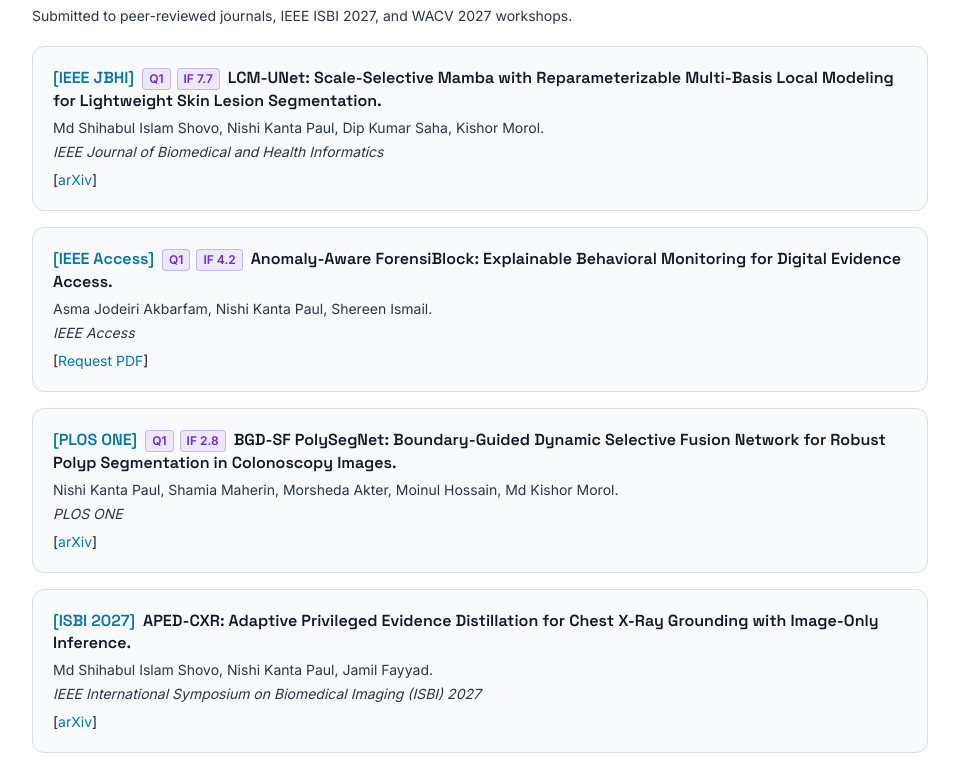
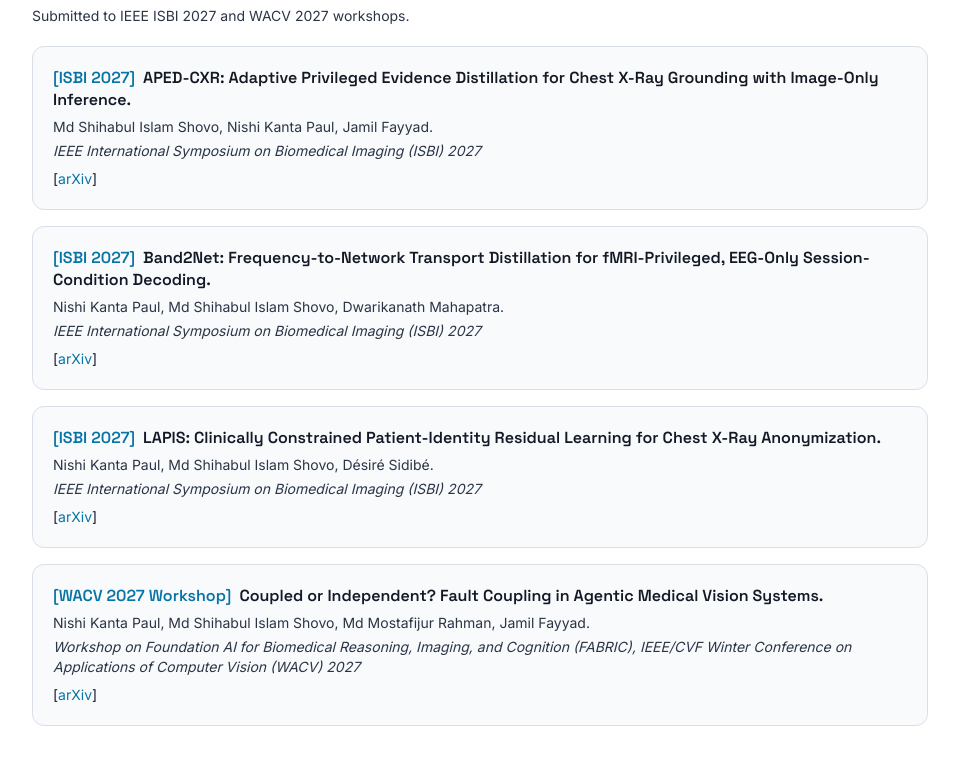
Before and after one commit to Nishi-Kanta-Paul/NIMISHES-Lab, a React (Vite) app: page /publications in a window 1280 px wide. Shown: the part 1302-2071 px from the top of the page, without its empty margins (160-1119 px from the left). Built offline with nearby package versions, Linux system fonts and the light colour scheme; the HTML template or start-up script is replaced by a standard one.

Commit message:
feat: update manuscript counts and publication details; refine research areas and descriptions

```diff
--- a/index.html
+++ b/index.html
@@ -5,7 +5,7 @@
     <meta name="viewport" content="width=device-width, initial-scale=1.0" />
     <!-- TODO: Set the document title to the name of your application -->
     <title>NIMISHES Lab  AI &amp; Machine Learning Research</title>
-    <meta name="description" content="NIMISHES Lab: an independent AI and machine learning research lab building efficient, explainable models for high-stakes decisions. 12 manuscripts across medical imaging, biosignals, and trustworthy AI, including IEEE BECITHCON 2026 and iCONEECT 2026 papers and submissions to IEEE JBHI, IEEE Access, PLOS ONE, IEEE ISBI 2027, and WACV 2027 workshops." />
+    <meta name="description" content="NIMISHES Lab: an independent AI and machine learning research lab building efficient, explainable models for high-stakes decisions. 9 manuscripts across medical imaging, biosignals, and trustworthy AI, including IEEE BECITHCON 2026 and iCONEECT 2026 papers and submissions to IEEE ISBI 2027 and WACV 2027 workshops." />
     <meta name="author" content="NIMISHES Lab" />
 
     <meta property="og:title" content="NIMISHES Lab  AI &amp; Machine Learning Research" />
--- a/src/pages/Index.tsx
+++ b/src/pages/Index.tsx
@@ -39,10 +39,10 @@ const news = [
 ];
 
 const impact = [
-  { value: "11", label: "Manuscripts" },
+  { value: "9", label: "Manuscripts" },
   { value: "4", label: "Accepted papers" },
-  { value: "7", label: "Under review" },
-  // { value: "1", label: "In preparation" },
+  { value: "4", label: "Under review" },
+  { value: "1", label: "In preparation" },
 ];
 
 const fadeUp = {
--- a/src/pages/Publications.tsx
+++ b/src/pages/Publications.tsx
@@ -1,6 +1,6 @@
 import { useState } from "react";
 import { motion } from "framer-motion";
-import { CheckCircle2, Clock, type LucideIcon } from "lucide-react";
+import { CheckCircle2, Clock, PenLine, type LucideIcon } from "lucide-react";
 import Layout from "@/components/Layout";
 import SectionHeading from "@/components/SectionHeading";
 
@@ -86,35 +86,8 @@ const sections: Section[] = [
   {
     status: "Under Review",
     icon: Clock,
-    blurb: "Submitted to peer-reviewed journals, IEEE ISBI 2027, and WACV 2027 workshops.",
+    blurb: "Submitted to IEEE ISBI 2027 and WACV 2027 workshops.",
     papers: [
-      {
-        tag: "IEEE JBHI",
-        title: "LCM-UNet: Scale-Selective Mamba with Reparameterizable Multi-Basis Local Modeling for Lightweight Skin Lesion Segmentation",
-        authors: "Md Shihabul Islam Shovo, Nishi Kanta Paul, Dip Kumar Saha, Kishor Morol",
-        venue: "IEEE Journal of Biomedical and Health Informatics",
-        arxiv: "https://arxiv.org/abs/2611.04409",
-        quartile: "Q1",
-        impactFactor: "7.7",
-      },
-      {
-        tag: "IEEE Access",
-        title: "Anomaly-Aware ForensiBlock: Explainable Behavioral Monitoring for Digital Evidence Access",
-        authors: "Asma Jodeiri Akbarfam, Nishi Kanta Paul, Shereen Ismail",
-        venue: "IEEE Access",
-        quartile: "Q1",
-        impactFactor: "4.2",
-      },
-      {
-        tag: "PLOS ONE",
-        title:
-          "BGD-SF PolySegNet: Boundary-Guided Dynamic Selective Fusion Network for Robust Polyp Segmentation in Colonoscopy Images",
-        authors: "Nishi Kanta Paul, Shamia Maherin, Morsheda Akter, Moinul Hossain, Md Kishor Morol",
-        venue: "PLOS ONE",
-        quartile: "Q1",
-        impactFactor: "2.8",
-        arxiv: "https://arxiv.org/abs/2611.02603",
-      },
       {
         tag: "ISBI 2027",
         title:
@@ -147,11 +120,17 @@ const sections: Section[] = [
       },
     ],
   },
-  // {
-    // status: "In Preparation",
-    // icon: PenLine,
-    // blurb: "Manuscript in preparation for MIDL 2027.",
-    // papers: [
+  {
+    status: "In Preparation",
+    icon: PenLine,
+    blurb: "Manuscript in preparation.",
+    papers: [
+      {
+        tag: "IEEE Access",
+        title: "Anomaly-Aware ForensiBlock: Explainable Behavioral Monitoring for Digital Evidence Access",
+        authors: "Asma Jodeiri Akbarfam, Nishi Kanta Paul, Shereen Ismail",
+        venue: "Target venue: IEEE Access",
+      },
       // {
         // tag: "MIDL 2027",
         // title:
@@ -159,8 +138,8 @@ const sections: Section[] = [
         // authors: "Nishi Kanta Paul, Md Shihabul Islam Shovo, Camila González",
         // venue: "Target venue: Medical Imaging with Deep Learning (MIDL) 2027",
       // },
-    // ],
-  // },
+    ],
+  },
 ];
 
 const totalPapers = sections.reduce((n, s) => n + s.papers.length, 0);
--- a/src/pages/Research.tsx
+++ b/src/pages/Research.tsx
@@ -12,7 +12,6 @@ const areas = [
     papers: [
       { name: "AquaProbe", link: "https://arxiv.org/abs/2610.40900" },
       { name: "WaveFoG", link: "/papers/WaveFoG.pdf" },
-      { name: "LCM-UNet", link: "https://arxiv.org/abs/2611.04409" },
     ],
   },
   {
@@ -20,7 +19,6 @@ const areas = [
     title: "Efficient & Edge AI",
     desc: "Building models under hard parameter, latency, and FLOP budgets so they run on CPUs, edge devices, and consumer hardware  using structural reparameterization, compact backbones, and architecture-level compression rather than post-hoc pruning alone.",
     papers: [
-      { name: "LCM-UNet", link: "https://arxiv.org/abs/2611.04409" },
       { name: "SleepEffFormer", link: "/papers/SleepEffFormer.pdf" },
       { name: "AquaProbe", link: "https://arxiv.org/abs/2610.40900" },
     ],
@@ -30,9 +28,8 @@ const areas = [
     title: "Computer Vision",
     desc: "Classification, segmentation, and dense prediction  including boundary-aware segmentation, multi-scale context aggregation, selective skip fusion, and ensemble strategies that adapt to the input rather than averaging over it.",
     papers: [
-      { name: "BGD-SF PolySegNet", link: "https://arxiv.org/abs/2611.02603" },
-      { name: "LCM-UNet", link: "https://arxiv.org/abs/2611.04409" },
       { name: "APED-CXR", link: "https://arxiv.org/abs/2610.29740" },
+      { name: "DR-LiteNet", link: "/papers/DR-LiteNet.pdf" },
     ],
   },
   {
@@ -79,9 +76,9 @@ const areas = [
     title: "Rigorous Evaluation & Reproducibility",
     desc: "Treating experimental design as part of the contribution: subject-disjoint and grouped cross-validation, external held-out datasets, non-parametric significance testing with effect sizes, and baselines that share identical folds and preprocessing.",
     papers: [
-      { name: "BGD-SF PolySegNet", link: "https://arxiv.org/abs/2611.02603" },
-      { name: "LCM-UNet", link: "https://arxiv.org/abs/2611.04409" },
       { name: "AquaProbe", link: "https://arxiv.org/abs/2610.40900" },
+      { name: "SleepEffFormer", link: "/papers/SleepEffFormer.pdf" },
+      { name: "Band2Net", link: "https://arxiv.org/abs/2611.01548" },
     ],
   },
 ];
@@ -92,20 +89,14 @@ const methods = [
     icon: Shrink,
     title: "Efficient & Lightweight Architectures",
     desc: "Designing models under hard parameter and FLOP budgets without surrendering accuracy.",
-    evidence: "LCM-UNet at 33,474 parameters - SleepEffFormer matching AttnSleep with 3-5x fewer parameters - DR-LiteNet beating ResNet50 at a fifth of the size",
+    evidence: "SleepEffFormer matching AttnSleep with 3-5x fewer parameters - DR-LiteNet beating ResNet50 at a fifth of the size",
   },
   {
     icon: Layers,
     title: "Attention, Gating & Multi-Branch Fusion",
     desc: "Learning how to combine heterogeneous representations instead of averaging or concatenating them.",
-    // evidence: "CoMAF-Polyp calibrated reliability-weighted pseudo-label fusion - WaveFoG wavelet sub-band gating - BGD-SF boundary-guided selective attention fusion",
-    evidence: "WaveFoG wavelet sub-band gating - BGD-SF boundary-guided selective attention fusion",
-  },
-  {
-    icon: Cpu,
-    title: "Structural Reparameterization",
-    desc: "Adding capacity during training that folds away exactly at inference, leaving the deployed graph unchanged.",
-    evidence: "LCM-UNet - dilated, horizontal, and vertical depthwise adapter branches folded into the host kernel before inference",
+    // evidence: "CoMAF-Polyp calibrated reliability-weighted pseudo-label fusion - WaveFoG wavelet sub-band gating - Band2Net optimal-transport matching of EEG bands to fMRI network targets",
+    evidence: "WaveFoG wavelet sub-band gating - Band2Net optimal-transport matching of EEG bands to fMRI network targets",
   },
   {
     icon: Scale,
@@ -196,7 +187,9 @@ const Research = () => (
                 whileInView={{ opacity: 1, y: 0 }}
                 viewport={{ once: true }}
                 transition={{ duration: 0.5, delay: i * 0.06 }}
-                className="p-6 rounded-xl bg-card border border-border card-interactive"
+                className={`p-6 rounded-xl bg-card border border-border card-interactive${
+                  i === methods.length - 1 && methods.length % 2 === 1 ? " md:col-span-2" : ""
+                }`}
               >
                 <m.icon className="h-7 w-7 text-primary mb-3" />
                 <h4 className="font-heading font-semibold mb-2">{m.title}</h4>
```
